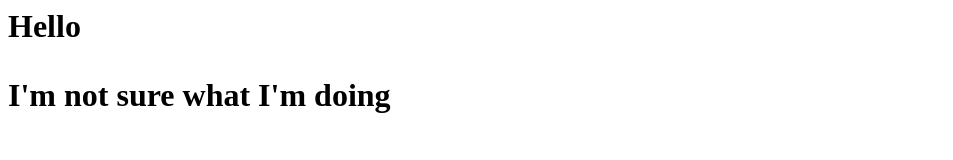
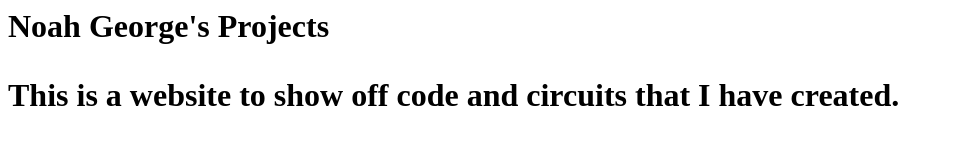
Before and after one commit to NoahGeorge/ProjectWebsite, a plain HTML site: page index.html in a window 1280 px wide. Shown: the whole page, without its empty margins (0-953 px from the left). Drawn offline with Linux system fonts and the light colour scheme.

Commit message:
Update index.html

```diff
--- a/index.html
+++ b/index.html
@@ -1,2 +1,5 @@
-<h1>Hello<h1>
-<p>I'm not sure what I'm doing<p>
+<html>
+<title> Noah George's Projects </title>
+<h1>Noah George's Projects<h1>
+<p>This is a website to show off code and circuits that I have created.<p>
+</html>
```
